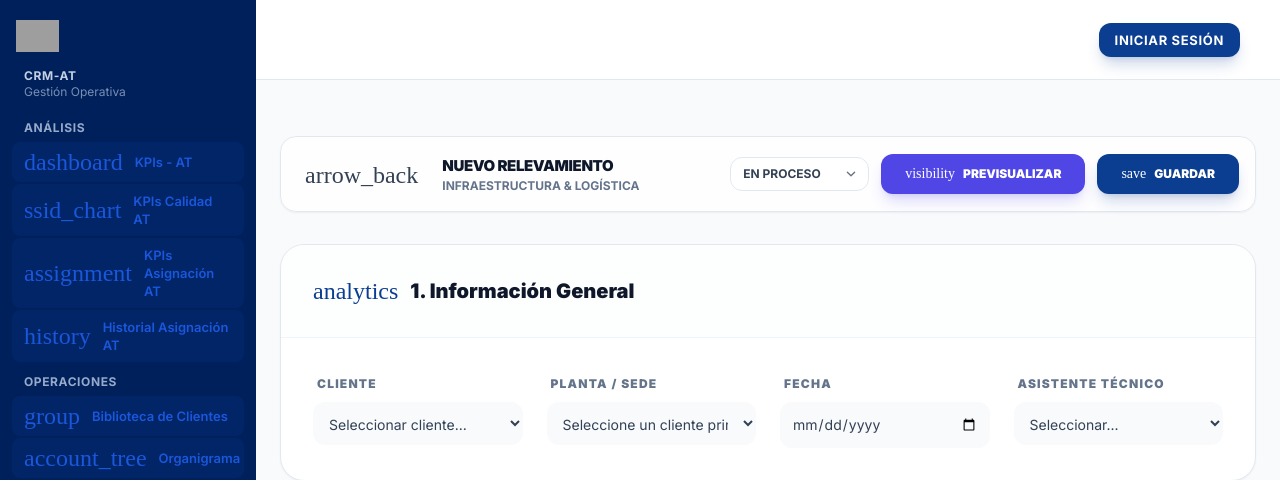
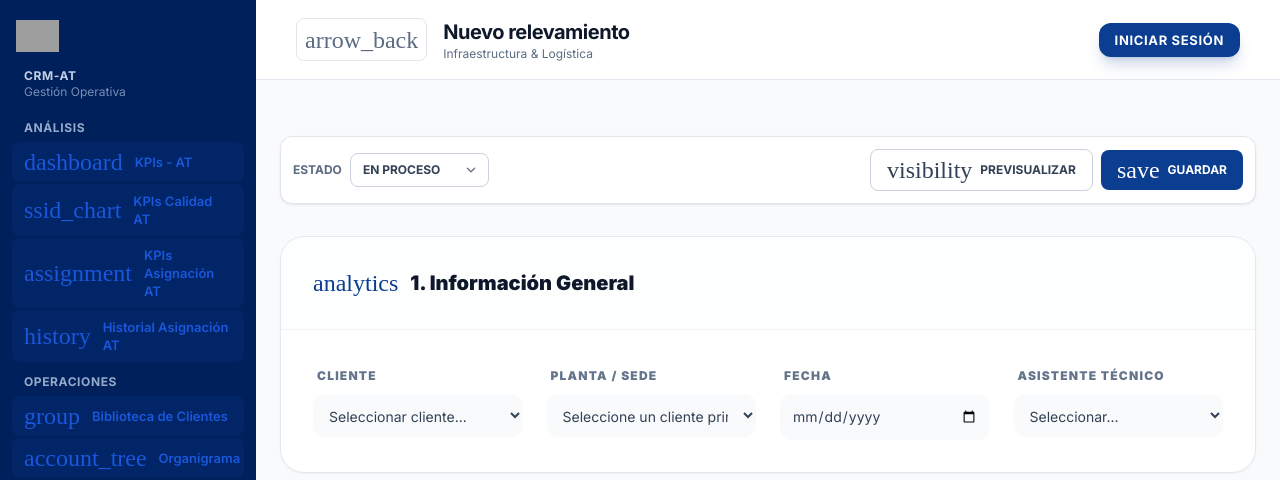
Before and after one commit to juan-antonio-gonzalez/CRM_AT, a Python web app: template templates/relevamiento_infraestructura_form.html in a window 1280 px wide. Shown: the top 480 px of the page. Run offline with Jinja, Linux system fonts and the light colour scheme; the template is opened without the code that fills it, so the values that code supplies are empty; some web fonts are replaced; grey boxes are pictures that could not be loaded.

Commit message:
Sube el título a la barra superior en tres pantallas y cierra el div del layout
El formulario de infraestructura ponía su título dentro de una barra fija en el
contenido, en lugar de usar el bloque `header_extra` como el resto de las
pantallas. Por eso el título aparecía más abajo que en todas las demás páginas.

* relevamiento-infraestructura/nuevo: el título y el subtítulo pasan a la barra
  superior, con el botón de volver. La barra fija queda sólo para las acciones
  (estado, previsualizar y guardar), y se balancea con el estado a la izquierda
  y las acciones a la derecha para que no quede con la mitad vacía.
* Papelera y Usuarios tenían el mismo problema: el título vivía en el contenido.
  Se suben a la barra superior.
* El listado del mismo módulo de infraestructura ya lo hacía bien, así que ahora
  el formulario y el listado coinciden. relevamiento.html usa el bloque `header`
  en lugar de `header_extra` y ya tenía el título arriba: no se tocó.

Además, el div que envuelve todo el cuerpo en layout.html nunca se cerraba. El
navegador lo autocierra, así que se veía bien, pero el HTML quedaba inválido. Se
detectó recorriendo las etiquetas del HTML renderizado y contando aperturas y
cierres: el layout daba 26 contra 25. Ahora queda balanceado.

Verificado: 119 pruebas pasan (3 omitidas sin Chrome) contra PostgreSQL 18; las
41 plantillas compilan y las páginas renderizadas quedan con las etiquetas
balanceadas; en producción el título aparece en la barra superior y las cuatro
páginas del módulo responden 200.

```diff
--- a/templates/layout.html
+++ b/templates/layout.html
@@ -306,6 +306,7 @@
     });
     </script>
     {% block scripts %}{% endblock %}
+    </div>{# cierre del contenedor general del cuerpo #}
 </body>
 
 </html>
--- a/templates/relevamiento_infraestructura_form.html
+++ b/templates/relevamiento_infraestructura_form.html
@@ -1,37 +1,52 @@
 {% extends "layout.html" %}
 
 {% block title %}Formulario de Infraestructura | CRM-AT{% endblock %}
+
+{# El título va en la barra superior, como en el resto de las pantallas.
+   Antes vivía dentro de una barra fija en el contenido, así que quedaba más
+   abajo que el de todas las demás páginas. #}
+{% block header_extra %}
+<div class="flex items-center gap-4 min-w-0">
+    <a href="/relevamiento-infraestructura"
+        class="p-2 rounded-md border border-superficie-borde text-texto-suave hover:text-primary-600 hover:border-primary-300 transition-colors shrink-0"
+        title="Volver al listado" aria-label="Volver al listado">
+        <span class="material-symbols-rounded text-lg" aria-hidden="true">arrow_back</span>
+    </a>
+    <div class="flex flex-col min-w-0">
+        <h1 class="text-base sm:text-xl font-bold text-texto-fuerte tracking-tight truncate">
+            {% if survey %}Editar relevamiento{% else %}Nuevo relevamiento{% endif %}
+        </h1>
+        <p class="text-2xs text-texto-suave">Infraestructura &amp; Logística</p>
+    </div>
+</div>
+{% endblock %}
 
 {% block content %}
 <form id="infraForm" action="/relevamiento-infraestructura{% if survey %}/{{ survey.id }}{% endif %}" method="POST" class="max-w-5xl mx-auto space-y-8 animate-fade-in pb-20">
     <input type="hidden" name="csrf_token" value="{{ request.state.csrf_token or '' }}">
     <input type="hidden" name="preview_mode" id="preview_mode" value="false">
 
-    <!-- Top Nav / Header -->
-    <div class="flex items-center justify-between bg-white/80 backdrop-blur-xl p-4 rounded-2xl border border-slate-200 sticky top-4 z-50 shadow-sm">
-        <div class="flex items-center gap-4">
-            <a href="/relevamiento-infraestructura" class="p-2 hover:bg-slate-100 rounded-xl transition-colors" aria-label="Volver al listado">
-                <span class="material-symbols-rounded" aria-hidden="true">arrow_back</span>
-            </a>
-            <div>
-                <h1 class="text-base font-black text-slate-900 uppercase tracking-tight">
-                    {% if survey %}Editar Relevamiento{% else %}Nuevo Relevamiento{% endif %}
-                </h1>
-                <p class="text-2xs text-slate-500 font-bold uppercase">Infraestructura & Logística</p>
-            </div>
-        </div>
-        <div class="flex items-center gap-3">
-            <select name="status" class="form-select text-2xs font-bold uppercase rounded-lg border-slate-200 focus:ring-primary">
+    {# Barra de acciones. Queda pegada al desplazarse porque el formulario es
+       largo. El estado va a la izquierda y las acciones a la derecha, así la
+       barra no queda con la mitad vacía. #}
+    <div class="flex flex-wrap items-center justify-between gap-3 bg-superficie-card border border-superficie-borde p-3 rounded-lg sticky top-4 z-50 shadow-card">
+        <div class="flex items-center gap-2">
+            <label for="infra-status" class="text-2xs font-bold uppercase text-texto-suave">Estado</label>
+            <select id="infra-status" name="status" class="form-select text-2xs font-bold uppercase rounded-md border-superficie-fuerte focus:ring-primary-600">
                 <option value="Pendiente" {% if survey and survey.status == "Pendiente" %}selected{% endif %}>Pendiente</option>
                 <option value="En Proceso" {% if survey and survey.status == "En Proceso" or not survey %}selected{% endif %}>En Proceso</option>
                 <option value="Completado" {% if survey and survey.status == "Completado" %}selected{% endif %}>Completado</option>
             </select>
-            <button type="button" id="btn-infra-preview" class="bg-indigo-600 hover:bg-indigo-700 text-white text-2xs font-black uppercase px-6 py-2.5 rounded-xl transition-all shadow-lg shadow-indigo-600/20 flex items-center gap-2">
-                <span class="material-symbols-rounded !text-sm" aria-hidden="true">visibility</span>
+        </div>
+        <div class="flex items-center gap-2">
+            <button type="button" id="btn-infra-preview"
+                class="inline-flex items-center gap-2 px-4 py-2 rounded-md border border-superficie-fuerte text-texto-base text-2xs font-bold uppercase hover:bg-superficie-suave transition-colors">
+                <span class="material-symbols-rounded text-base" aria-hidden="true">visibility</span>
                 <span class="hidden sm:inline">Previsualizar</span>
             </button>
-            <button type="submit" class="bg-primary text-white text-2xs font-black uppercase px-6 py-2.5 rounded-xl hover:bg-primary/90 transition-all shadow-lg shadow-primary/20 flex items-center gap-2">
-                <span class="material-symbols-rounded !text-sm" aria-hidden="true">save</span>
+            <button type="submit"
+                class="inline-flex items-center gap-2 px-4 py-2 rounded-md bg-primary-600 hover:bg-primary-700 text-white text-2xs font-bold uppercase transition-colors">
+                <span class="material-symbols-rounded text-base" aria-hidden="true">save</span>
                 <span class="hidden sm:inline">Guardar</span>
             </button>
         </div>
```
Also changed, not shown: templates/trash.html (+10 -9 lines), templates/usuarios.html (+11 -7 lines), static/css/tailwind.css.
